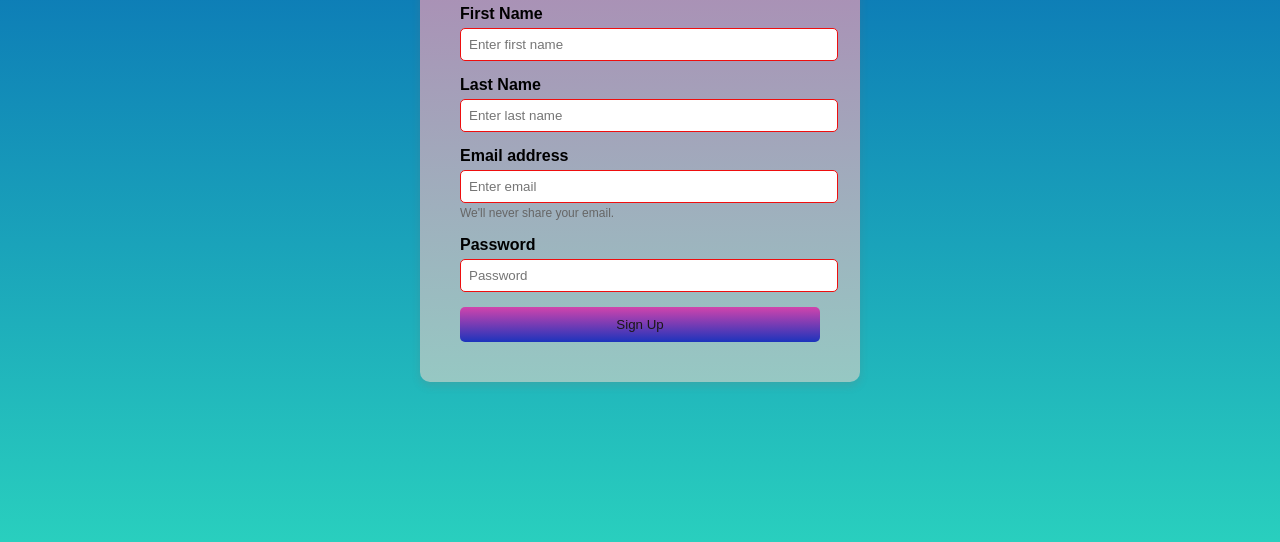
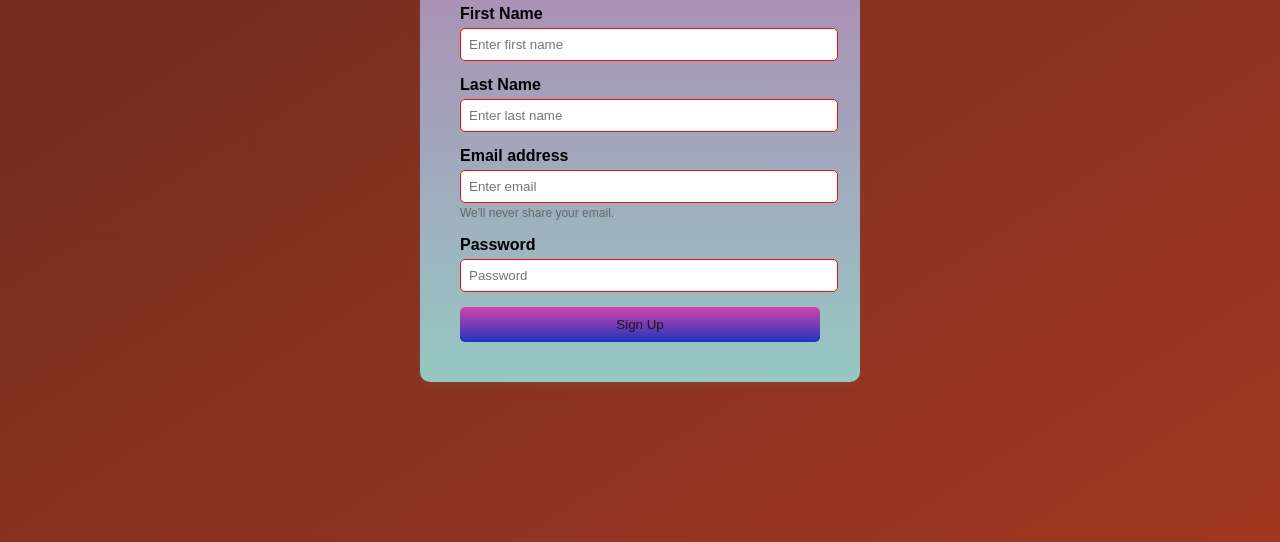
Before and after one commit to anmolkumar8/E-commerce-Website, a plain HTML site: page signup.html in a window 1280 px wide. Shown: the part 274-816 px from the top of the page. Drawn offline with Linux system fonts and the light colour scheme.

Commit message:
Update signup.html

```diff
--- a/signup.html
+++ b/signup.html
@@ -10,12 +10,8 @@
             display: flex;
             justify-content: center;
             align-items: center;
-            background: url('./images/logImageBack.jpg') no-repeat center center/cover;
-            background-size: cover;
-            background-position: center;
-            background-attachment: fixed;
+            background: linear-gradient(to bottom right, #6A2B1F, #A03721); /* ✅ Updated background color */
             font-family: Arial, sans-serif;
-            background: linear-gradient(#0056b3,#29cfbe);
         }
         .signup-container {
             width: 100%;
@@ -124,7 +120,6 @@
                 <li><a href="./contact.html">Contact</a></li>
             </ul>
         </nav>
-
     </header>
     <div class="signup-container">
         <form class="signup-form">
```
